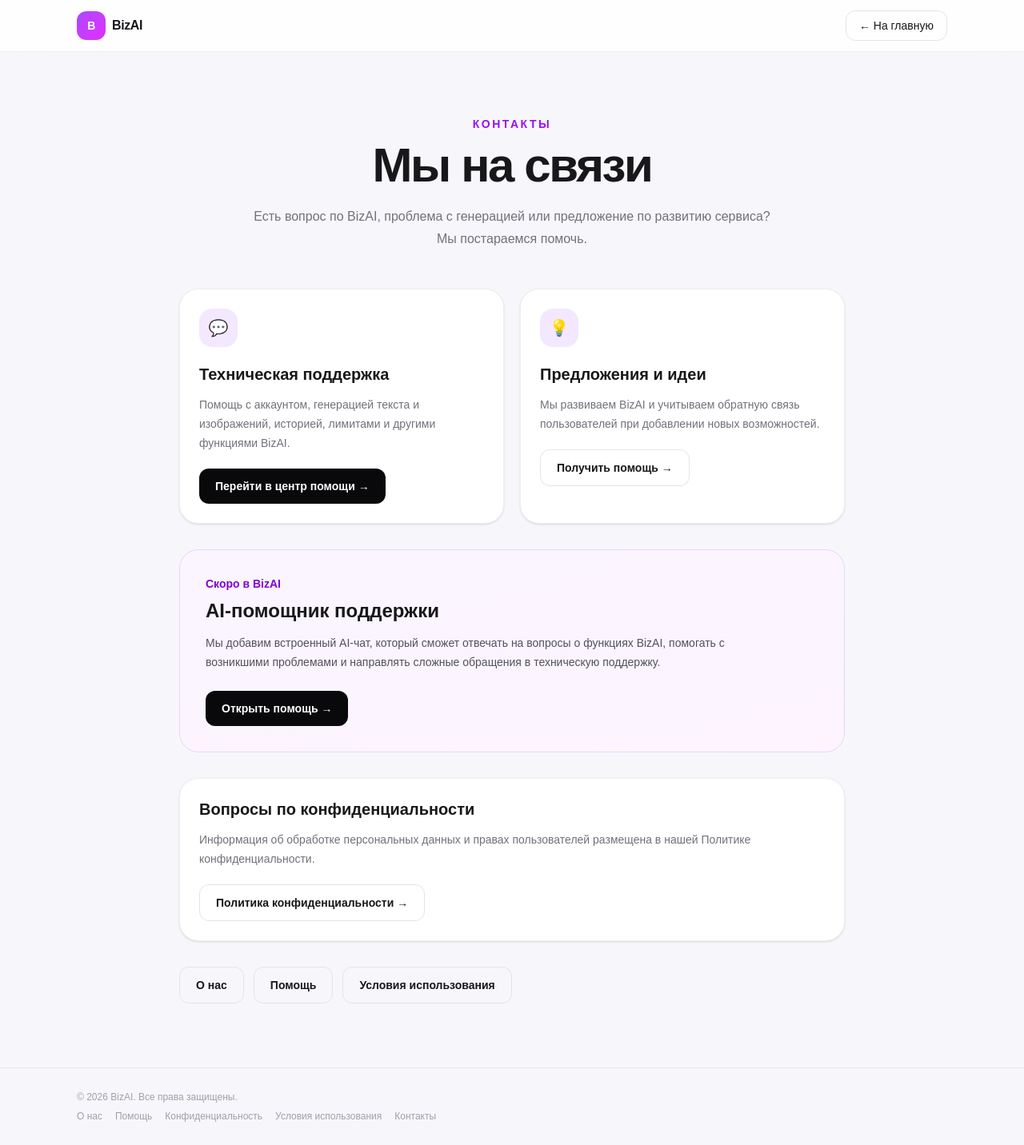
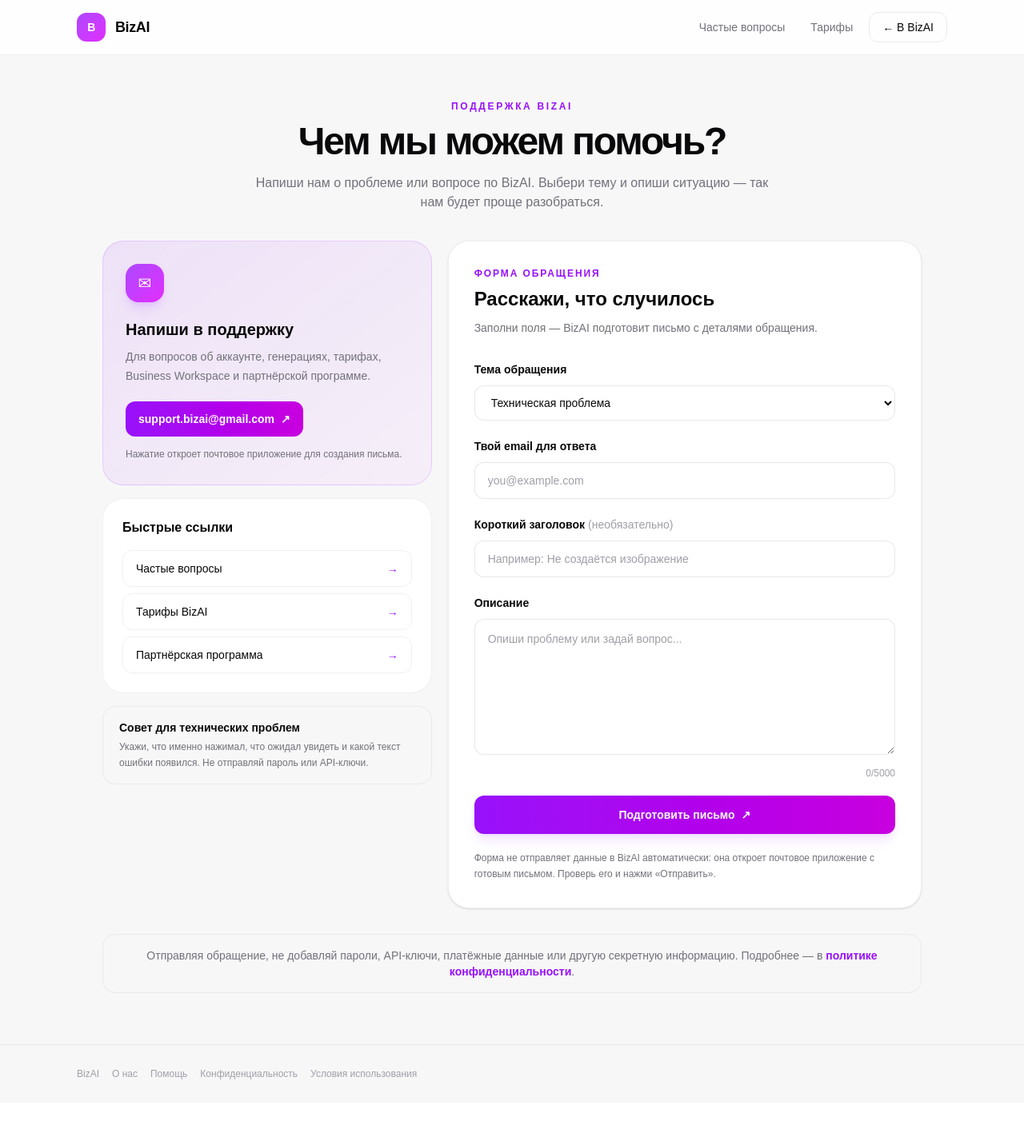
Before and after one commit to agorobik490-debug/BizAI, a Next.js app: page /contact in a window 1280 px wide. Shown: the whole page at 80% size. After the commit the page ends 1379 px from the top, so only its background shows below. Built offline with nearby package versions, Linux system fonts and the light colour scheme.

Commit message:
Improve contact support page

```diff
--- a/src/app/contact/page.tsx
+++ b/src/app/contact/page.tsx
@@ -1,181 +1,218 @@
+"use client";
+
 import Link from "next/link";
+import { useState } from "react";
+import type { FormEvent } from "react";
+
+const SUPPORT_EMAIL = "support.bizai@gmail.com";
+
+const topics = [
+  "Техническая проблема",
+  "Вход или аккаунт",
+  "Генерация текста или изображения",
+  "Тарифы и оплата",
+  "Business Workspace и команда",
+  "Партнёрская программа",
+  "Другое",
+];
 
 export default function ContactPage() {
+  const [topic, setTopic] = useState(topics[0]);
+  const [senderEmail, setSenderEmail] = useState("");
+  const [subject, setSubject] = useState("");
+  const [message, setMessage] = useState("");
+
+  const submitRequest = (event: FormEvent<HTMLFormElement>) => {
+    event.preventDefault();
+
+    const mailSubject = subject.trim() || `Обращение BizAI: ${topic}`;
+    const body = [
+      `Тема: ${topic}`,
+      `Email для ответа: ${senderEmail.trim()}`,
+      "",
+      message.trim(),
+      "",
+      "Отправлено через форму контактов BizAI.",
+    ].join("\n");
+
+    const mailto = `mailto:${SUPPORT_EMAIL}?subject=${encodeURIComponent(mailSubject)}&body=${encodeURIComponent(body)}`;
+    window.location.href = mailto;
+  };
+
   return (
-    <main className="min-h-screen bg-[#f7f7fb] text-zinc-900 dark:bg-zinc-950 dark:text-white">
-      <header className="border-b border-black/[0.06] bg-white/80 backdrop-blur-xl dark:border-white/[0.07] dark:bg-zinc-950/80">
-        <div className="mx-auto flex h-16 max-w-6xl items-center justify-between px-5 sm:px-8">
-          <Link
-            href="/"
-            className="flex items-center gap-2 font-bold tracking-tight"
-          >
+    <main className="min-h-screen bg-[#f7f7f8] text-zinc-950 dark:bg-[#09090b] dark:text-white">
+      <header className="sticky top-0 z-30 border-b border-black/[0.06] bg-white/85 backdrop-blur-2xl dark:border-white/[0.07] dark:bg-[#0b0b0dcc]">
+        <div className="mx-auto flex h-[68px] max-w-6xl items-center justify-between px-5 sm:px-8">
+          <Link href="/" className="flex items-center gap-3 font-bold tracking-tight">
             <span className="grid h-9 w-9 place-items-center rounded-xl bg-gradient-to-br from-purple-500 to-fuchsia-500 text-sm font-bold text-white">
               B
             </span>
-            BizAI
+            <span className="text-lg">BizAI</span>
           </Link>
-
-          <Link
-            href="/"
-            className="rounded-xl border border-zinc-200 px-4 py-2 text-sm font-medium transition hover:bg-zinc-100 dark:border-zinc-800 dark:hover:bg-zinc-900"
-          >
-            ← На главную
+          <div className="flex items-center gap-2">
+            <Link href="/help" className="hidden rounded-xl px-3 py-2 text-sm text-zinc-500 transition hover:text-purple-600 sm:inline-flex dark:text-zinc-400">
+              Частые вопросы
             </Link>
+            <Link href="/pricing" className="hidden rounded-xl px-3 py-2 text-sm text-zinc-500 transition hover:text-purple-600 sm:inline-flex dark:text-zinc-400">
+              Тарифы
+            </Link>
+            <Link href="/" className="rounded-xl border border-black/[0.08] px-4 py-2 text-sm font-medium transition hover:bg-black/[0.04] dark:border-white/[0.1] dark:hover:bg-white/[0.05]">
+              ← В BizAI
+            </Link>
+          </div>
         </div>
       </header>
 
-      <section className="mx-auto max-w-4xl px-5 py-14 sm:px-8 sm:py-20">
-        <div className="text-center">
-          <p className="text-sm font-semibold uppercase tracking-[0.18em] text-purple-600">
-            Контакты
+      <section className="mx-auto max-w-6xl px-4 pb-16 pt-10 sm:px-8 sm:pt-14">
+        <div className="mx-auto max-w-3xl text-center">
+          <p className="text-xs font-bold uppercase tracking-[0.22em] text-purple-600 dark:text-purple-300">
+            Поддержка BizAI
           </p>
-
-          <h1 className="mt-3 text-4xl font-bold tracking-[-0.04em] sm:text-6xl">
-            Мы на связи
+          <h1 className="mt-3 text-4xl font-black tracking-[-0.045em] sm:text-5xl">
+            Чем мы можем помочь?
           </h1>
-
-          <p className="mx-auto mt-5 max-w-2xl text-base leading-7 text-zinc-500 dark:text-zinc-400">
-            Есть вопрос по BizAI, проблема с генерацией или предложение по
-            развитию сервиса? Мы постараемся помочь.
+          <p className="mx-auto mt-4 max-w-2xl text-sm leading-6 text-zinc-500 dark:text-zinc-400 sm:text-base">
+            Напиши нам о проблеме или вопросе по BizAI. Выбери тему и опиши ситуацию — так нам будет проще разобраться.
           </p>
         </div>
 
-        <div className="mt-12 grid gap-5 sm:grid-cols-2">
-          <div className="rounded-3xl border border-black/[0.06] bg-white p-6 shadow-sm dark:border-white/[0.07] dark:bg-zinc-900">
-            <div className="grid h-12 w-12 place-items-center rounded-2xl bg-purple-100 text-xl dark:bg-purple-500/10">
-              💬
+        <div className="mx-auto mt-9 grid max-w-5xl gap-5 lg:grid-cols-[0.82fr_1.18fr]">
+          <aside className="space-y-4">
+            <div className="rounded-[26px] border border-purple-500/20 bg-gradient-to-br from-purple-600/[0.09] to-fuchsia-500/[0.04] p-6 sm:p-7">
+              <div className="grid h-12 w-12 place-items-center rounded-2xl bg-gradient-to-br from-purple-500 to-fuchsia-500 text-xl text-white shadow-lg shadow-purple-500/20">
+                ✉
+              </div>
+              <h2 className="mt-5 text-xl font-bold">Напиши в поддержку</h2>
+              <p className="mt-2 text-sm leading-6 text-zinc-500 dark:text-zinc-400">
+                Для вопросов об аккаунте, генерациях, тарифах, Business Workspace и партнёрской программе.
+              </p>
+              <a
+                href={`mailto:${SUPPORT_EMAIL}`}
+                className="mt-5 inline-flex max-w-full items-center gap-2 break-all rounded-xl bg-gradient-to-r from-purple-600 to-fuchsia-600 px-4 py-3 text-sm font-bold text-white transition hover:opacity-90"
+              >
+                {SUPPORT_EMAIL}
+                <span aria-hidden="true">↗</span>
+              </a>
+              <p className="mt-3 text-xs leading-5 text-zinc-500 dark:text-zinc-400">
+                Нажатие откроет почтовое приложение для создания письма.
+              </p>
             </div>
 
-            <h2 className="mt-5 text-xl font-semibold">
-              Техническая поддержка
-            </h2>
-
-            <p className="mt-3 text-sm leading-6 text-zinc-500 dark:text-zinc-400">
-              Помощь с аккаунтом, генерацией текста и изображений, историей,
-              лимитами и другими функциями BizAI.
-            </p>
-
-            <Link
-              href="/help"
-              className="mt-5 inline-flex rounded-xl bg-zinc-950 px-5 py-3 text-sm font-semibold text-white transition hover:opacity-90 dark:bg-white dark:text-zinc-950"
-            >
-              Перейти в центр помощи →
+            <div className="rounded-[26px] border border-black/[0.06] bg-white p-6 dark:border-white/[0.07] dark:bg-[#101014]">
+              <h2 className="font-bold">Быстрые ссылки</h2>
+              <div className="mt-4 space-y-2">
+                <Link href="/help" className="flex items-center justify-between rounded-xl border border-black/[0.06] px-4 py-3 text-sm transition hover:border-purple-500/30 hover:bg-purple-500/[0.04] dark:border-white/[0.07]">
+                  <span>Частые вопросы</span><span className="text-purple-600">→</span>
                 </Link>
-          </div>
-
-          <div className="rounded-3xl border border-black/[0.06] bg-white p-6 shadow-sm dark:border-white/[0.07] dark:bg-zinc-900">
-            <div className="grid h-12 w-12 place-items-center rounded-2xl bg-purple-100 text-xl dark:bg-purple-500/10">
-              💡
-            </div>
-
-            <h2 className="mt-5 text-xl font-semibold">
-              Предложения и идеи
-            </h2>
-
-            <p className="mt-3 text-sm leading-6 text-zinc-500 dark:text-zinc-400">
-              Мы развиваем BizAI и учитываем обратную связь пользователей при
-              добавлении новых возможностей.
-            </p>
-
-            <Link
-              href="/help"
-              className="mt-5 inline-flex rounded-xl border border-zinc-200 px-5 py-3 text-sm font-semibold transition hover:bg-zinc-100 dark:border-zinc-800 dark:hover:bg-zinc-900"
-            >
-              Получить помощь →
+                <Link href="/pricing" className="flex items-center justify-between rounded-xl border border-black/[0.06] px-4 py-3 text-sm transition hover:border-purple-500/30 hover:bg-purple-500/[0.04] dark:border-white/[0.07]">
+                  <span>Тарифы BizAI</span><span className="text-purple-600">→</span>
+                </Link>
+                <Link href="/referrals" className="flex items-center justify-between rounded-xl border border-black/[0.06] px-4 py-3 text-sm transition hover:border-purple-500/30 hover:bg-purple-500/[0.04] dark:border-white/[0.07]">
+                  <span>Партнёрская программа</span><span className="text-purple-600">→</span>
                 </Link>
               </div>
             </div>
 
-        <div className="mt-8 rounded-3xl border border-purple-200 bg-gradient-to-br from-purple-50 to-fuchsia-50 p-7 dark:border-purple-500/20 dark:from-purple-500/10 dark:to-fuchsia-500/5 sm:p-8">
-          <p className="text-sm font-semibold text-purple-700 dark:text-purple-300">
-            Скоро в BizAI
+            <div className="rounded-2xl border border-black/[0.06] px-5 py-4 dark:border-white/[0.07]">
+              <p className="text-sm font-semibold">Совет для технических проблем</p>
+              <p className="mt-1 text-xs leading-5 text-zinc-500 dark:text-zinc-400">
+                Укажи, что именно нажимал, что ожидал увидеть и какой текст ошибки появился. Не отправляй пароль или API-ключи.
               </p>
+            </div>
+          </aside>
 
-          <h2 className="mt-2 text-2xl font-semibold">
-            AI-помощник поддержки
-          </h2>
-
-          <p className="mt-3 max-w-2xl text-sm leading-6 text-zinc-600 dark:text-zinc-300">
-            Мы добавим встроенный AI-чат, который сможет отвечать на вопросы о
-            функциях BizAI, помогать с возникшими проблемами и направлять
-            сложные обращения в техническую поддержку.
+          <section className="rounded-[26px] border border-black/[0.06] bg-white p-6 shadow-sm dark:border-white/[0.07] dark:bg-[#101014] sm:p-8">
+            <div>
+              <p className="text-xs font-bold uppercase tracking-[0.16em] text-purple-600 dark:text-purple-300">Форма обращения</p>
+              <h2 className="mt-2 text-2xl font-bold">Расскажи, что случилось</h2>
+              <p className="mt-2 text-sm leading-6 text-zinc-500 dark:text-zinc-400">
+                Заполни поля — BizAI подготовит письмо с деталями обращения.
               </p>
-
-          <Link
-            href="/help"
-            className="mt-6 inline-flex rounded-xl bg-zinc-950 px-5 py-3 text-sm font-semibold text-white transition hover:opacity-90 dark:bg-white dark:text-zinc-950"
-          >
-            Открыть помощь →
-          </Link>
             </div>
 
-        <div className="mt-8 rounded-3xl border border-black/[0.06] bg-white p-6 shadow-sm dark:border-white/[0.07] dark:bg-zinc-900">
-          <h2 className="text-xl font-semibold">
-            Вопросы по конфиденциальности
-          </h2>
-
-          <p className="mt-3 text-sm leading-6 text-zinc-500 dark:text-zinc-400">
-            Информация об обработке персональных данных и правах пользователей
-            размещена в нашей Политике конфиденциальности.
-          </p>
-
-          <Link
-            href="/privacy"
-            className="mt-5 inline-flex rounded-xl border border-zinc-200 px-5 py-3 text-sm font-semibold transition hover:bg-zinc-100 dark:border-zinc-800 dark:hover:bg-zinc-900"
+            <form onSubmit={submitRequest} className="mt-7 space-y-5">
+              <div>
+                <label htmlFor="contact-topic" className="text-sm font-semibold">Тема обращения</label>
+                <select
+                  id="contact-topic"
+                  value={topic}
+                  onChange={(event) => setTopic(event.target.value)}
+                  className="mt-2 w-full rounded-xl border border-black/[0.09] bg-white px-4 py-3 text-sm outline-none transition focus:border-purple-500 dark:border-white/[0.1] dark:bg-[#0b0b0e]"
                 >
-            Политика конфиденциальности →
-          </Link>
+                  {topics.map((item) => <option key={item} value={item}>{item}</option>)}
+                </select>
               </div>
 
-        <div className="mt-8 flex flex-wrap gap-3">
-          <Link
-            href="/about"
-            className="rounded-xl border border-zinc-200 px-5 py-3 text-sm font-semibold transition hover:bg-zinc-100 dark:border-zinc-800 dark:hover:bg-zinc-900"
+              <div>
+                <label htmlFor="contact-email" className="text-sm font-semibold">Твой email для ответа</label>
+                <input
+                  id="contact-email"
+                  type="email"
+                  required
+                  maxLength={254}
+                  autoComplete="email"
+                  value={senderEmail}
+                  onChange={(event) => setSenderEmail(event.target.value)}
+                  placeholder="you@example.com"
+                  className="mt-2 w-full rounded-xl border border-black/[0.09] bg-white px-4 py-3 text-sm outline-none transition placeholder:text-zinc-400 focus:border-purple-500 dark:border-white/[0.1] dark:bg-[#0b0b0e]"
+                />
+              </div>
+
+              <div>
+                <label htmlFor="contact-subject" className="text-sm font-semibold">Короткий заголовок <span className="font-normal text-zinc-400">(необязательно)</span></label>
+                <input
+                  id="contact-subject"
+                  value={subject}
+                  onChange={(event) => setSubject(event.target.value)}
+                  maxLength={120}
+                  placeholder="Например: Не создаётся изображение"
+                  className="mt-2 w-full rounded-xl border border-black/[0.09] bg-white px-4 py-3 text-sm outline-none transition placeholder:text-zinc-400 focus:border-purple-500 dark:border-white/[0.1] dark:bg-[#0b0b0e]"
+                />
+              </div>
+
+              <div>
+                <label htmlFor="contact-message" className="text-sm font-semibold">Описание</label>
+                <textarea
+                  id="contact-message"
+                  required
+                  minLength={10}
+                  maxLength={5000}
+                  rows={6}
+                  value={message}
+                  onChange={(event) => setMessage(event.target.value)}
+                  placeholder="Опиши проблему или задай вопрос..."
+                  className="mt-2 w-full resize-y rounded-xl border border-black/[0.09] bg-white px-4 py-3 text-sm leading-6 outline-none transition placeholder:text-zinc-400 focus:border-purple-500 dark:border-white/[0.1] dark:bg-[#0b0b0e]"
+                />
+                <p className="mt-2 text-right text-xs text-zinc-400">{message.length}/5000</p>
+              </div>
+
+              <button
+                type="submit"
+                className="inline-flex w-full items-center justify-center gap-2 rounded-xl bg-gradient-to-r from-purple-600 to-fuchsia-600 px-5 py-3.5 text-sm font-bold text-white shadow-lg shadow-purple-500/15 transition hover:-translate-y-0.5 hover:opacity-95"
               >
-            О нас
-          </Link>
+                Подготовить письмо <span aria-hidden="true">↗</span>
+              </button>
+              <p className="text-xs leading-5 text-zinc-500 dark:text-zinc-400">
+                Форма не отправляет данные в BizAI автоматически: она откроет почтовое приложение с готовым письмом. Проверь его и нажми «Отправить».
+              </p>
+            </form>
+          </section>
+        </div>
 
-          <Link
-            href="/help"
-            className="rounded-xl border border-zinc-200 px-5 py-3 text-sm font-semibold transition hover:bg-zinc-100 dark:border-zinc-800 dark:hover:bg-zinc-900"
-          >
-            Помощь
-          </Link>
-
-          <Link
-            href="/terms"
-            className="rounded-xl border border-zinc-200 px-5 py-3 text-sm font-semibold transition hover:bg-zinc-100 dark:border-zinc-800 dark:hover:bg-zinc-900"
-          >
-            Условия использования
-          </Link>
+        <div className="mx-auto mt-8 max-w-5xl rounded-2xl border border-black/[0.06] px-5 py-4 text-center dark:border-white/[0.07]">
+          <p className="text-sm text-zinc-500 dark:text-zinc-400">
+            Отправляя обращение, не добавляй пароли, API-ключи, платёжные данные или другую секретную информацию. Подробнее — в <Link href="/privacy" className="font-semibold text-purple-600 hover:underline">политике конфиденциальности</Link>.
+          </p>
         </div>
       </section>
 
-      <footer className="border-t border-black/[0.06] py-7 dark:border-white/[0.07]">
-        <div className="mx-auto flex max-w-6xl flex-col gap-2 px-5 text-xs text-zinc-400 sm:px-8">
-          <span>© 2026 BizAI. Все права защищены.</span>
-
-          <div className="flex flex-wrap gap-4">
-            <Link href="/about" className="hover:text-purple-600">
-              О нас
-            </Link>
-
-            <Link href="/help" className="hover:text-purple-600">
-              Помощь
-            </Link>
-
-            <Link href="/privacy" className="hover:text-purple-600">
-              Конфиденциальность
-            </Link>
-
-            <Link href="/terms" className="hover:text-purple-600">
-              Условия использования
-            </Link>
-
-            <Link href="/contact" className="hover:text-purple-600">
-              Контакты
-            </Link>
-          </div>
+      <footer className="border-t border-black/[0.06] dark:border-white/[0.07]">
+        <div className="mx-auto flex max-w-6xl flex-wrap gap-4 px-5 py-7 text-xs text-zinc-400 sm:px-8">
+          <Link href="/" className="hover:text-purple-600">BizAI</Link>
+          <Link href="/about" className="hover:text-purple-600">О нас</Link>
+          <Link href="/help" className="hover:text-purple-600">Помощь</Link>
+          <Link href="/privacy" className="hover:text-purple-600">Конфиденциальность</Link>
+          <Link href="/terms" className="hover:text-purple-600">Условия использования</Link>
         </div>
       </footer>
     </main>
```
Lines whose indentation alone changed are shown as unchanged.
